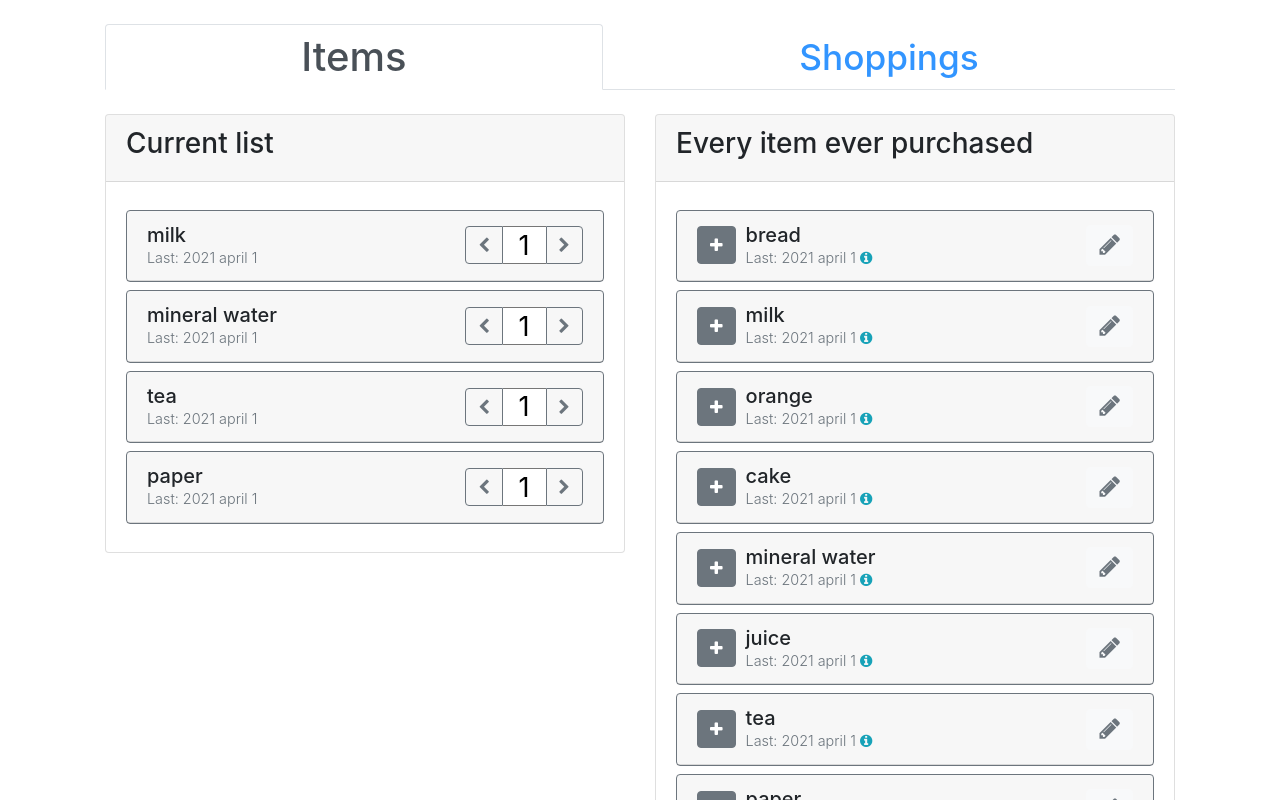
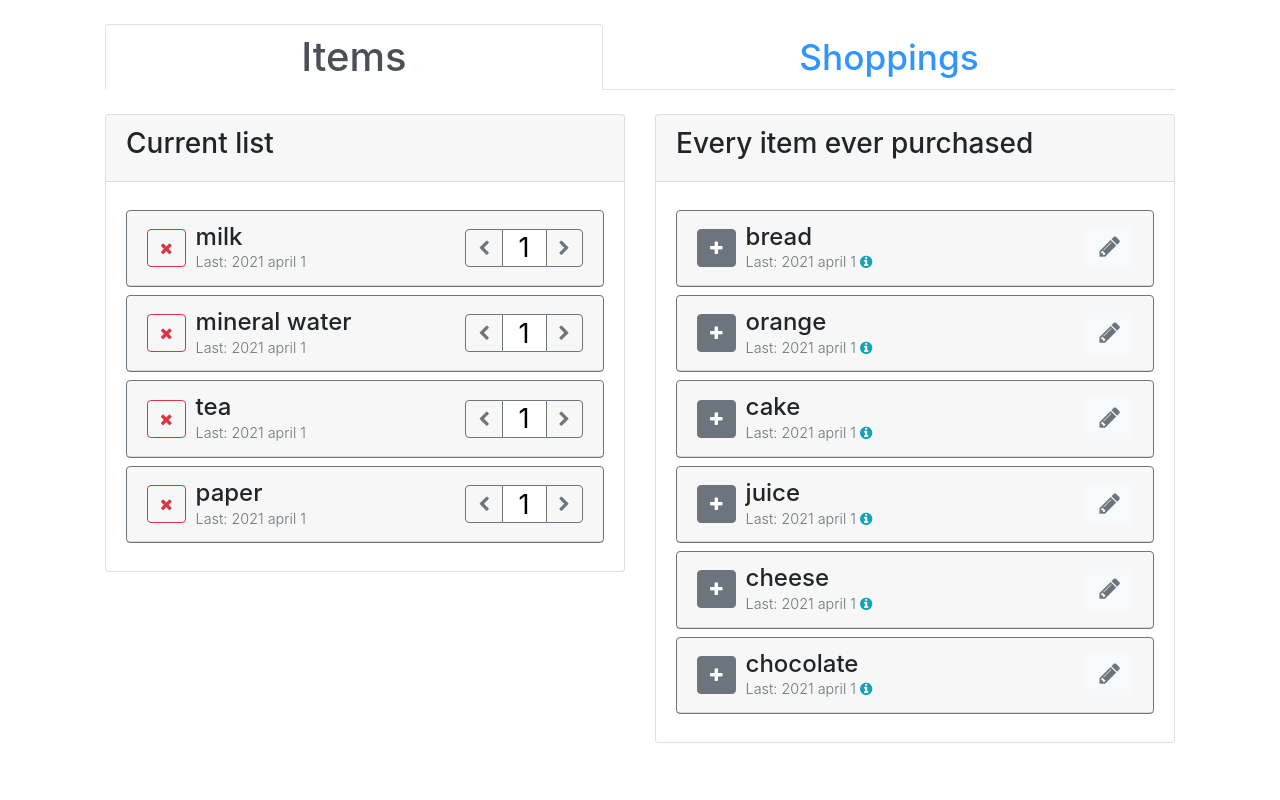
Before and after one commit to vargavd/angular-shopping-list, an Angular app: page /items in a window 1280 px wide. Shown: the top 800 px of the page. Built offline with nearby package versions, Linux system fonts and the light colour scheme.

Commit message:
UI change + items lists unified

```diff
--- a/src/app/items-page/item/item.component.html
+++ b/src/app/items-page/item/item.component.html
@@ -1,11 +1,16 @@
 <div class="item card border-secondary my-2">
     <div class="card-header d-flex justify-content-between align-items-center">
         <div class="d-flex align-items-center">
-            <button *ngIf="!inCurrentList" class="add-to-current btn btn-secondary" title="Add to current">
+            <button *ngIf="!item.current" class="add-remove-current btn btn-secondary" title="Add to current"
+                (click)="changeCurrentState()">
                 <i class="fa fa-plus"></i>
             </button>
+            <button *ngIf="item.current" class="add-remove-current btn btn-outline-danger" type="button"
+                (click)="changeCurrentState()">
+                <i class="fa fa-times"></i>
+            </button>
             <div>
-                <h3 class="h5 mb-0">
+                <h3 class="h4 mb-0">
                     {{item.name}}
                 </h3>
                 <div class="text-muted font-weight-light">
--- a/src/app/items-page/item/item.component.scss
+++ b/src/app/items-page/item/item.component.scss
@@ -11,6 +11,18 @@ input.quantity {
     cursor: pointer;
 }
 
-.add-to-current {
+.add-remove-current {
     margin-right: 10px;
 }
+
+button.remove-button {
+    i.fa {
+        color: #dc3545;
+    }
+
+    &:hover {
+        i.fa {
+            color: white;
+        }
+    }
+}
--- a/src/app/items-page/item/item.component.ts
+++ b/src/app/items-page/item/item.component.ts
@@ -22,6 +22,9 @@ export class ItemComponent {
             this.quantity--;
         }
     }
+    changeCurrentState() {
+        this.item.current = !this.item.current;
+    }
 
     constructor() { }
 
--- a/src/app/items-page/items-page.component.ts
+++ b/src/app/items-page/items-page.component.ts
@@ -10,14 +10,13 @@ import { ItemsService } from './items.service';
 })
 export class ItemsPageComponent implements OnInit, OnDestroy {
     private items: IItem[] = [];
-    private currentItems: IItem[] = [];
     private subscription!: Subscription;
 
     getAllItems(): IItem[] {
-        return this.items;
+        return this.items.filter(item => !item.current);;
     }
     getCurrentItems(): IItem[] {
-        return this.currentItems;
+        return this.items.filter(item => item.current);
     }
 
     constructor(private itemsService: ItemsService) { }
@@ -26,8 +25,6 @@ export class ItemsPageComponent implements OnInit, OnDestroy {
         this.subscription = this.itemsService.getItems().subscribe({
             next: items => {
                 this.items = items;
-
-                this.currentItems = items.filter(item => item.current);
             },
             error: error => console.log(error)
         });
```
